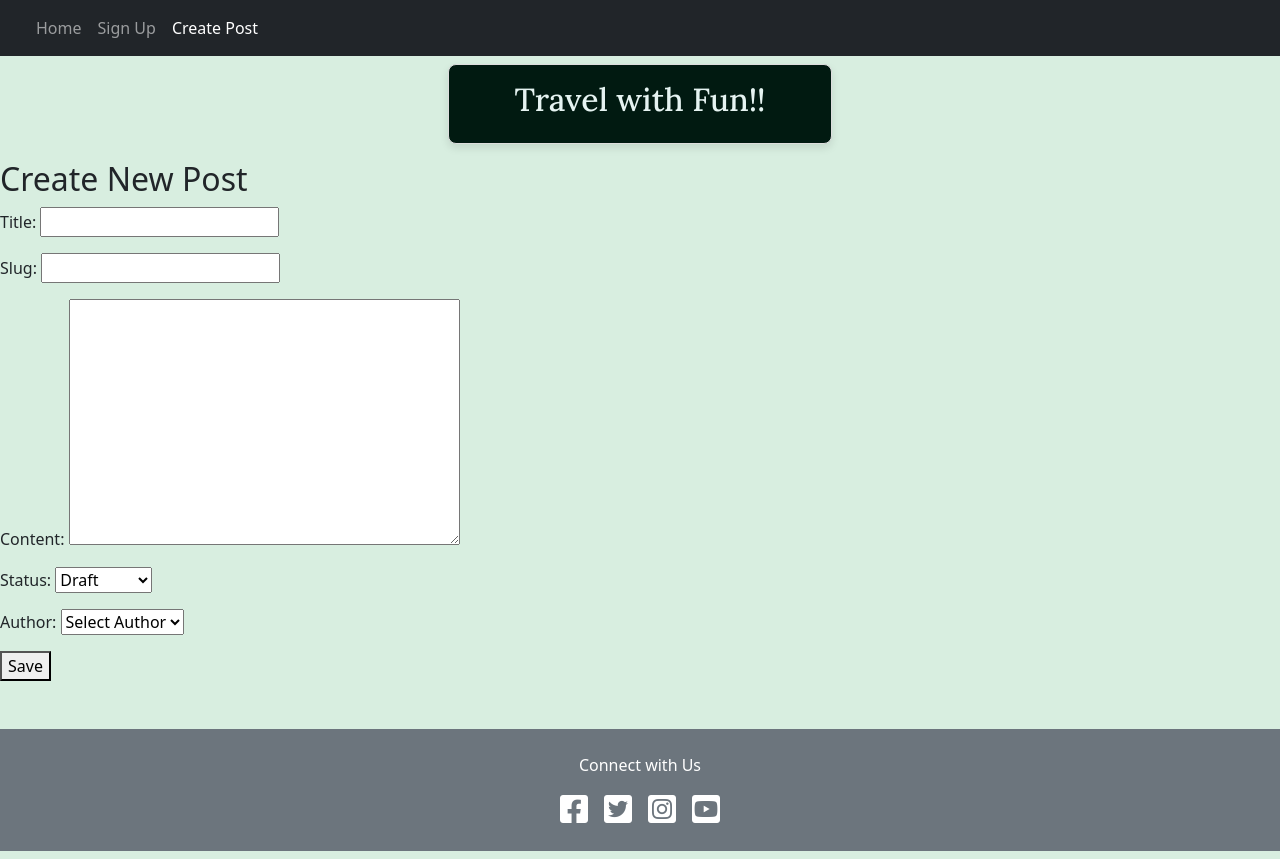
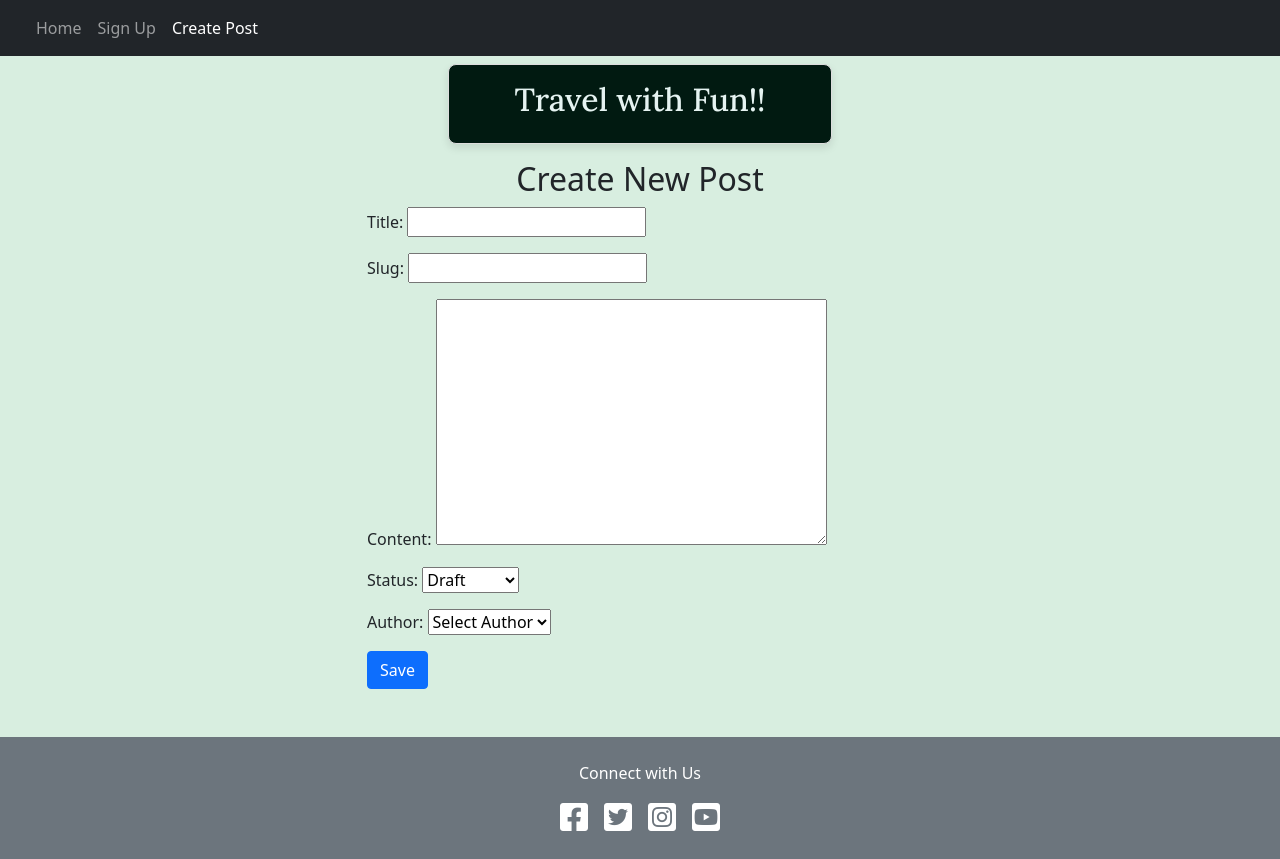
Before and after one commit to farhatamannaislam/TravelWithFun, a Django app: page /post/new/ in a window 1280 px wide. Run offline with Django 4.2, Linux system fonts and the light colour scheme; the visitor is signed in with stand-in values (Sample User, id 1); data comes from the database, SQL or seed files in the repository.

Commit message:
Adjust form style

```diff
--- a/travelblog/templates/travelblog/post_form.html
+++ b/travelblog/templates/travelblog/post_form.html
@@ -1,9 +1,17 @@
 {% extends 'base.html' %}
 {% block content %}
-  <h2>Create New Post</h2>
-  <form method="post">
-    {% csrf_token %}
-    {{ form.as_p }}
-    <button type="submit">Save</button>
-  </form>
+<div class="container">
+  <div class="row justify-content-center">
+    <div class="col-md-6">
+      <h2 class="text-center">Create New Post</h2>
+      <form method="post">
+        {% csrf_token %}
+        <div class="form-group">
+          {{ form.as_p }}
+        </div>
+        <button type="submit" class="btn btn-primary btn-block">Save</button>
+      </form>
+    </div>
+  </div>
+</div>
 {% endblock %}
--- a/travelproject/settings.py
+++ b/travelproject/settings.py
@@ -27,7 +27,7 @@ TEMPLATES_DIR = os.path.join(BASE_DIR, 'templates')
 #SECRET_KEY = 'django-insecure-2njf4c7qf!1($hvonyg92%6b^v76cd@n%#!fk^26*ot9nib&vi'
 SECRET_KEY = os.environ.get("SECRET_KEY")
 # SECURITY WARNING: don't run with debug turned on in production!
-DEBUG = False
+DEBUG = True
 
 ALLOWED_HOSTS = ['8000-farhatamann-travelwithf-zy9tex332bb.ws.codeinstitute-ide.net'
 ,'.herokuapp.com']
```
